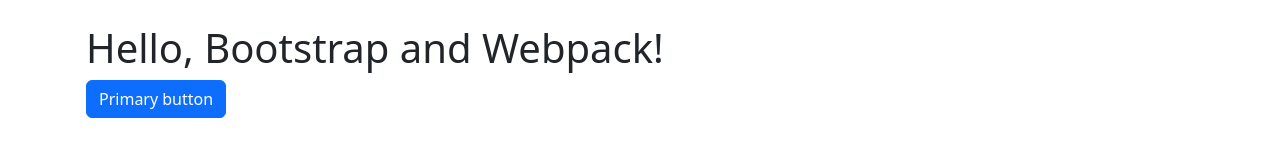
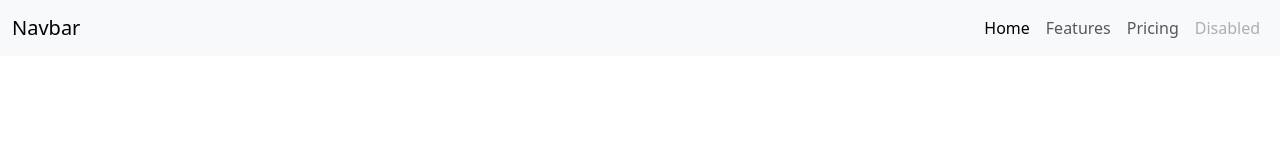
Before and after one commit to olgavoronenko/learnnode, a website built with webpack: page src/index.html in a window 1280 px wide. Built offline with nearby package versions, Linux system fonts and the light colour scheme.

Commit message:
add bootstrap

```diff
--- a/src/index.html
+++ b/src/index.html
@@ -1,17 +1,24 @@
-<!DOCTYPE html>
-<html lang="en">
-<head>
-    <!doctype html>
-    <html lang="en">
-      <head>
-        <meta charset="utf-8">
-        <meta name="viewport" content="width=device-width, initial-scale=1">
-        <title>Bootstrap w/ Webpack</title>
-      </head>
-      <body>
-        <div class="container py-4 px-3 mx-auto">
-          <h1>Hello, Bootstrap and Webpack!</h1>
-          <button class="btn btn-primary">Primary button</button>
-        </div>
-      </body>
-    </html>
+<nav class="navbar navbar-expand-lg bg-body-tertiary">
+    <div class="container-fluid">
+      <a class="navbar-brand" href="#">Navbar</a>
+      <button class="navbar-toggler" type="button" data-bs-toggle="collapse" data-bs-target="#navbarNav" aria-controls="navbarNav" aria-expanded="false" aria-label="Toggle navigation">
+        <span class="navbar-toggler-icon"></span>
+      </button>
+      <div class="collapse navbar-collapse" id="navbarNav">
+        <ul class="navbar-nav ms-auto">
+          <li class="nav-item">
+            <a class="nav-link active" aria-current="page" href="#">Home</a>
+          </li>
+          <li class="nav-item">
+            <a class="nav-link" href="#">Features</a>
+          </li>
+          <li class="nav-item">
+            <a class="nav-link" href="#">Pricing</a>
+          </li>
+          <li class="nav-item">
+            <a class="nav-link disabled" aria-disabled="true">Disabled</a>
+          </li>
+        </ul>
+      </div>
+    </div>
+  </nav>
```
